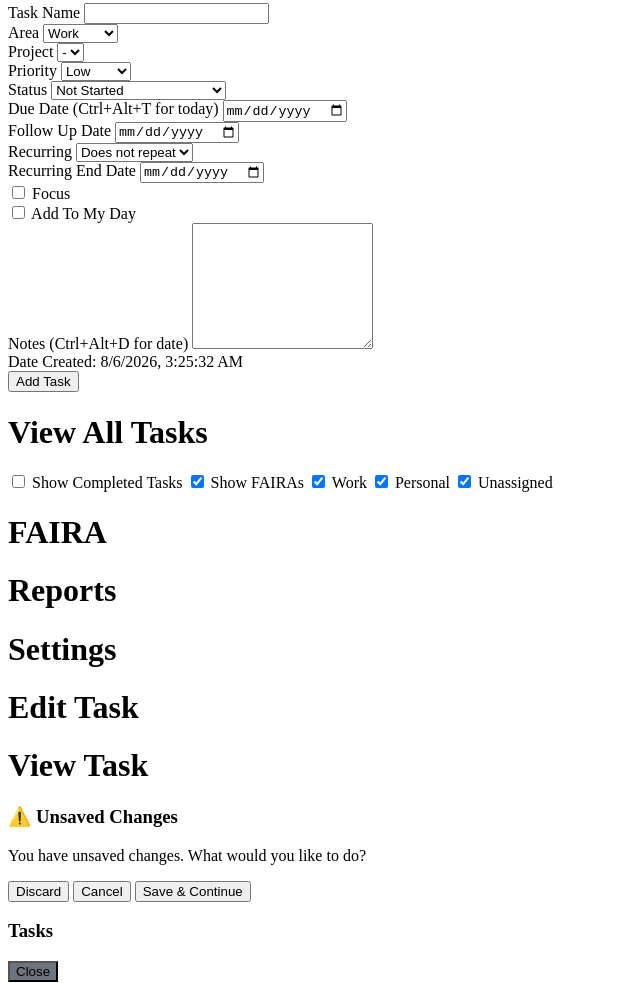
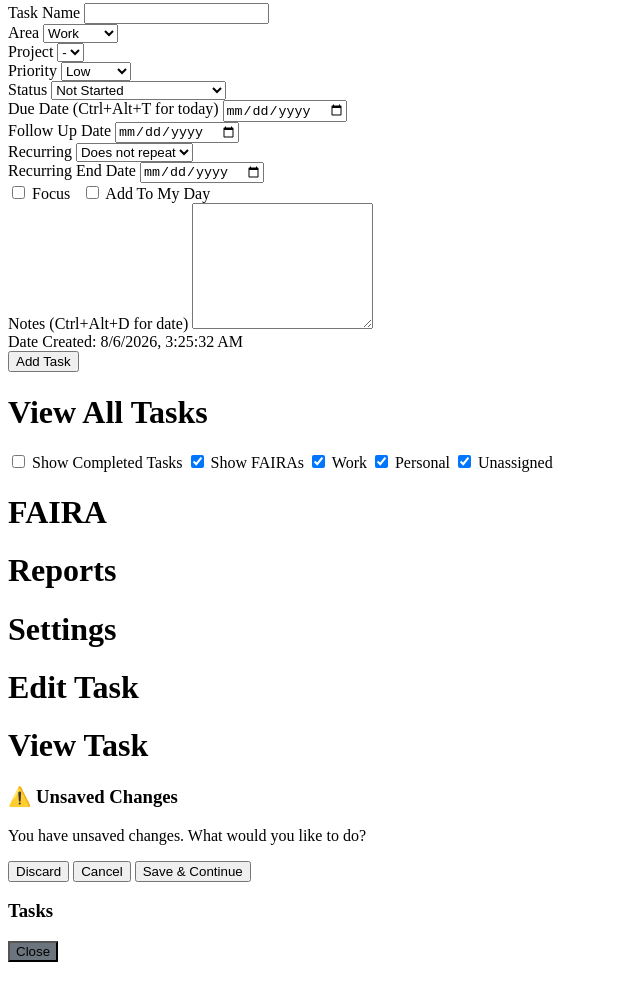
Before and after one commit to Tammywork999/TaskManager, a plain HTML site: page index.html in a window 1280 px wide. Shown: the part 1559-2542 px from the top of the page, without its empty margins (0-640 px from the left). Drawn offline with Linux system fonts and the light colour scheme.

Commit message:
style(createTask): inline controls for Focus and Add To My Day

```diff
--- a/index.html
+++ b/index.html
@@ -115,10 +115,8 @@
               <label>Recurring End Date</label>
               <input id="recurrenceEndDate" type="date">
             </div>
-            <div>
+            <div class="inline-controls">
               <label><input type="checkbox" id="focus"> Focus</label>
-            </div>
-            <div>
               <label><input type="checkbox" id="addToMyDay"> Add To My Day</label>
             </div>
             <div class="full">
```
